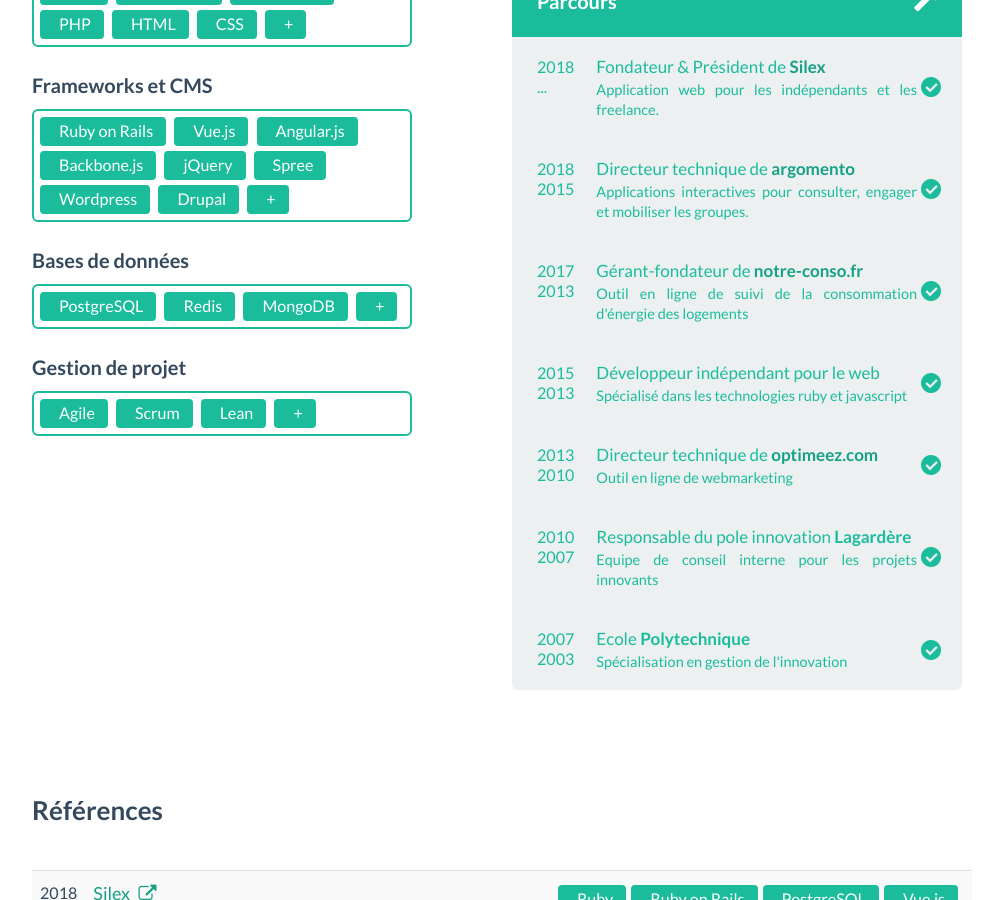
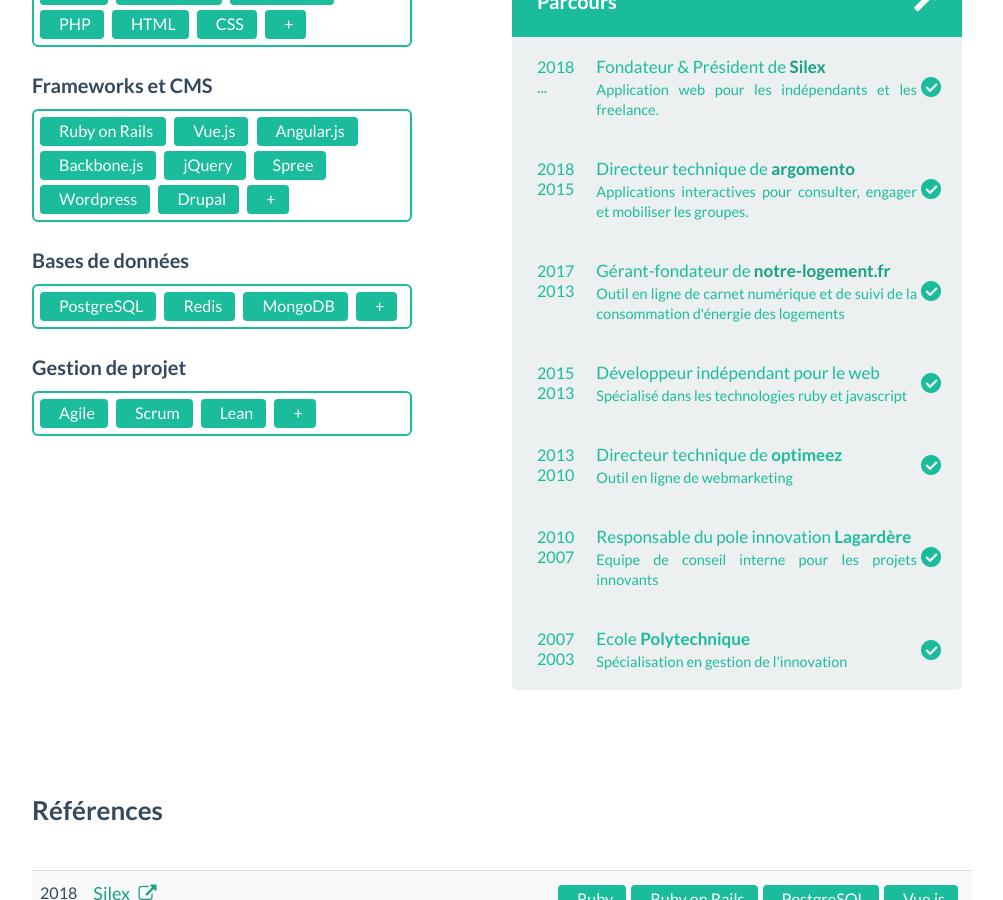
Before and after one commit to arambert/arambert.github.io, a Jekyll site: the page built from index.html, in a window 1280 px wide and 900 px high, scrolled down 787 px. Shown: the whole window, without its empty margins (138-1141 px from the left). Built offline with Jekyll 4.4.1, drawn with Linux system fonts in a browser that asks for light colours.

Commit message:
Update competences.html

```diff
--- a/_includes/competences.html
+++ b/_includes/competences.html
@@ -70,9 +70,9 @@
           <div class="todo-year">2017<br/>2013</div>
           <div class="todo-content">
             <h4 class="todo-name">
-              Gérant-fondateur de <strong><a href='http://notre-conso.fr'>notre-conso.fr</a></strong>
+              Gérant-fondateur de <strong><a href='https://www.notre-logement.fr'>notre-logement.fr</a></strong>
             </h4>
-            Outil en ligne de suivi de la consommation d'énergie des logements
+            Outil en ligne de carnet numérique et de suivi de la consommation d'énergie des logements
           </div>
         </li>
         <li class="todo-done">
@@ -88,7 +88,7 @@
           <div class="todo-year">2013<br/>2010</div>
           <div class="todo-content">
             <h4 class="todo-name">
-              Directeur technique de <strong><a href='http://optimeez.com'>optimeez.com</a></strong>
+              Directeur technique de <strong>optimeez</strong>
             </h4>
             Outil en ligne de webmarketing
           </div>
```
